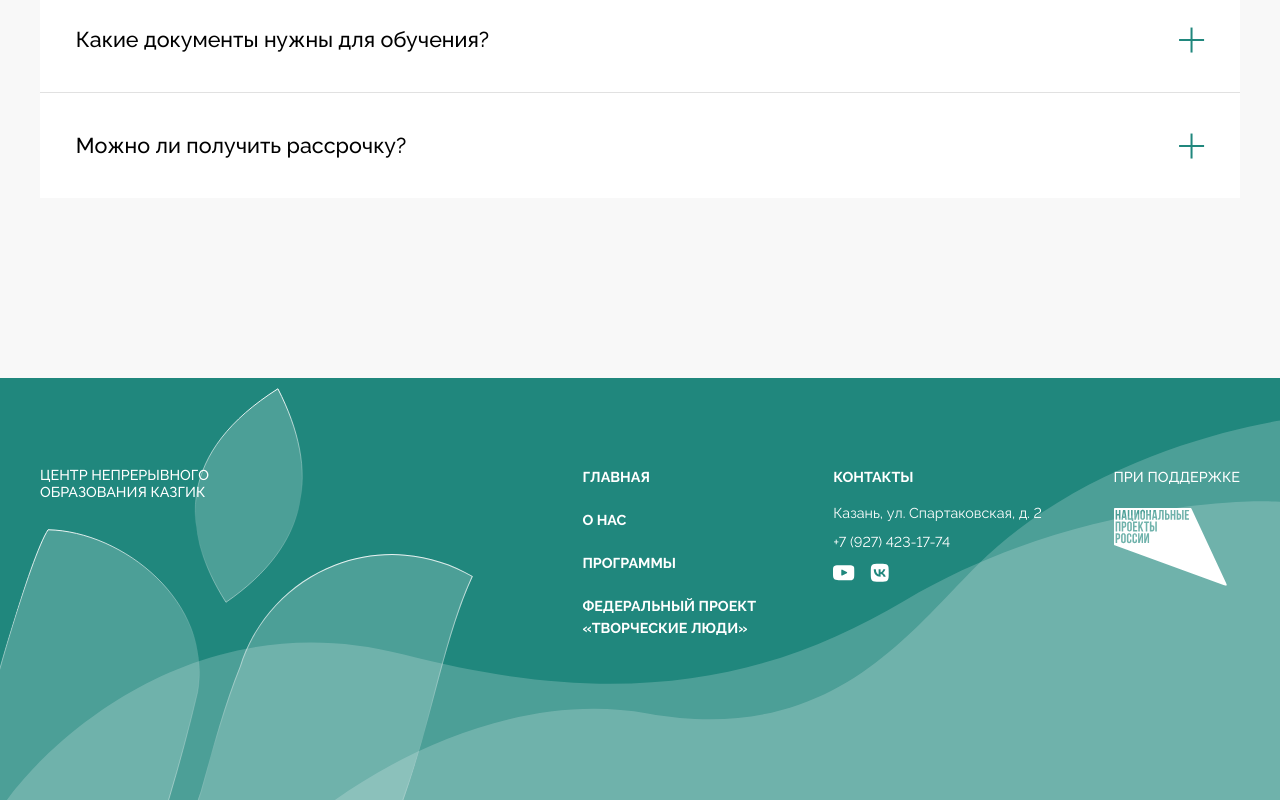
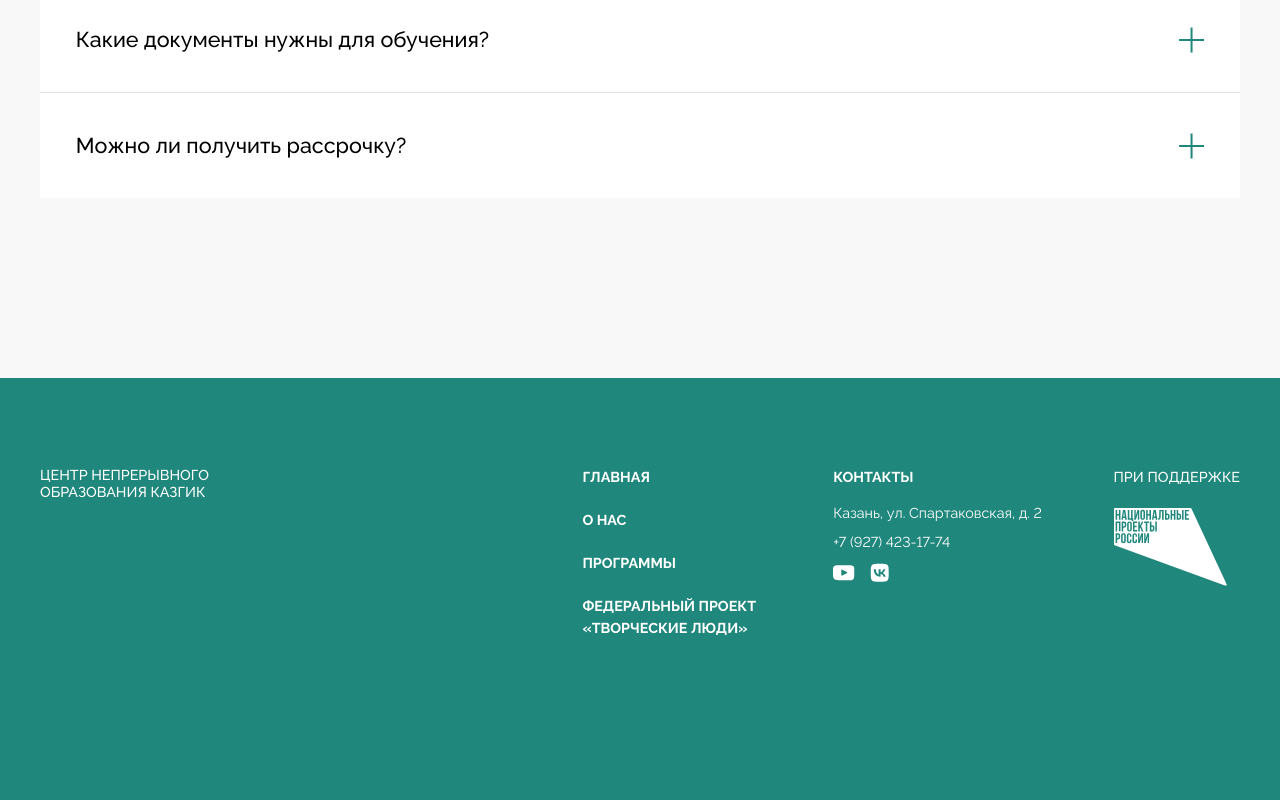
Before and after one commit to ildar-meyker/cno, a website built with webpack: page public/index.html in a window 1280 px wide. Shown: the part 3808-4608 px from the top of the page. Built offline with nearby package versions, Linux system fonts and the light colour scheme.

Commit message:
Clean footer.

```diff
--- a/src/css/blocks/footer.scss
+++ b/src/css/blocks/footer.scss
@@ -1,12 +1,6 @@
 .footer {
     padding: 10rem 0;
     background: #20877D;
-    background-image: url(../../img/wave-1.svg),
-        url(../../img/wave-2.svg),
-        url(../../img/flower-3.svg);
-    background-position: 100% 100%, 100% 100%, 0 100%;
-    background-size: 100% auto, 80% auto, 40% auto;
-    background-repeat: no-repeat;
     font-size: 1.6rem;
     color: #FFFFFF;
 
```
Also changed, not shown: public/css/main.min.css, src/img/flower-3.svg (deleted), src/img/wave-1.svg (deleted), src/img/wave-2.svg (deleted).
